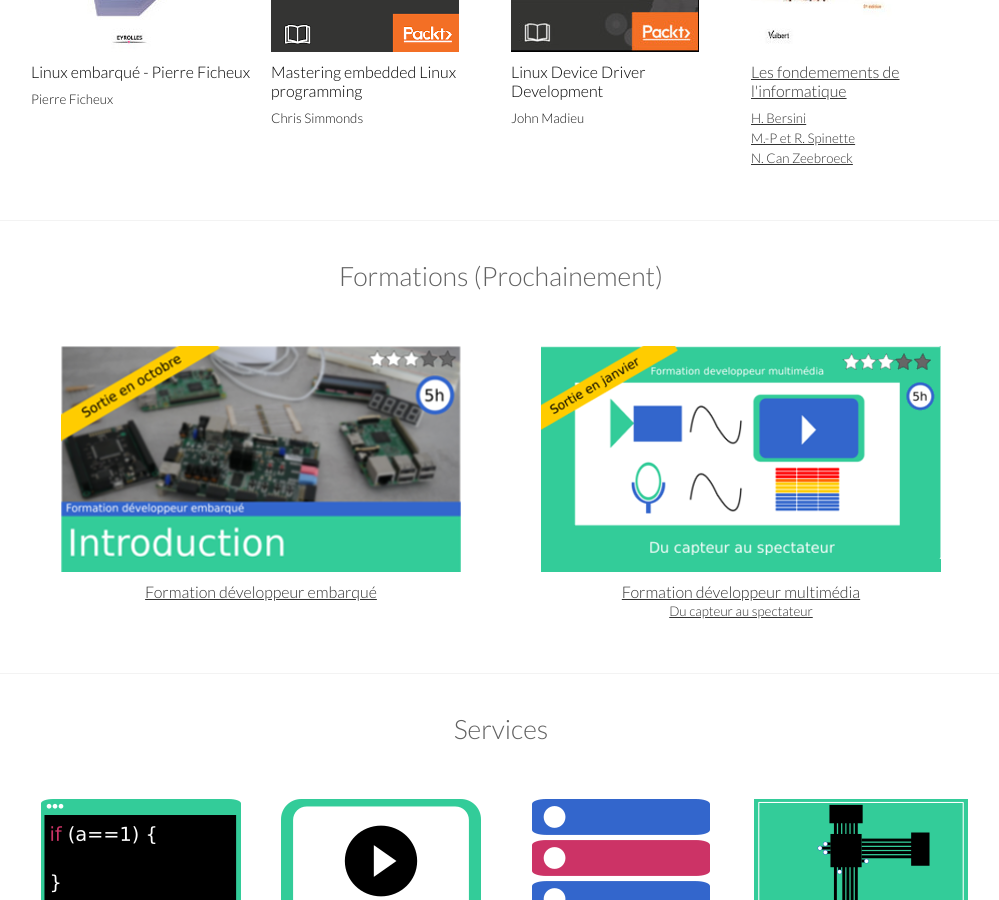
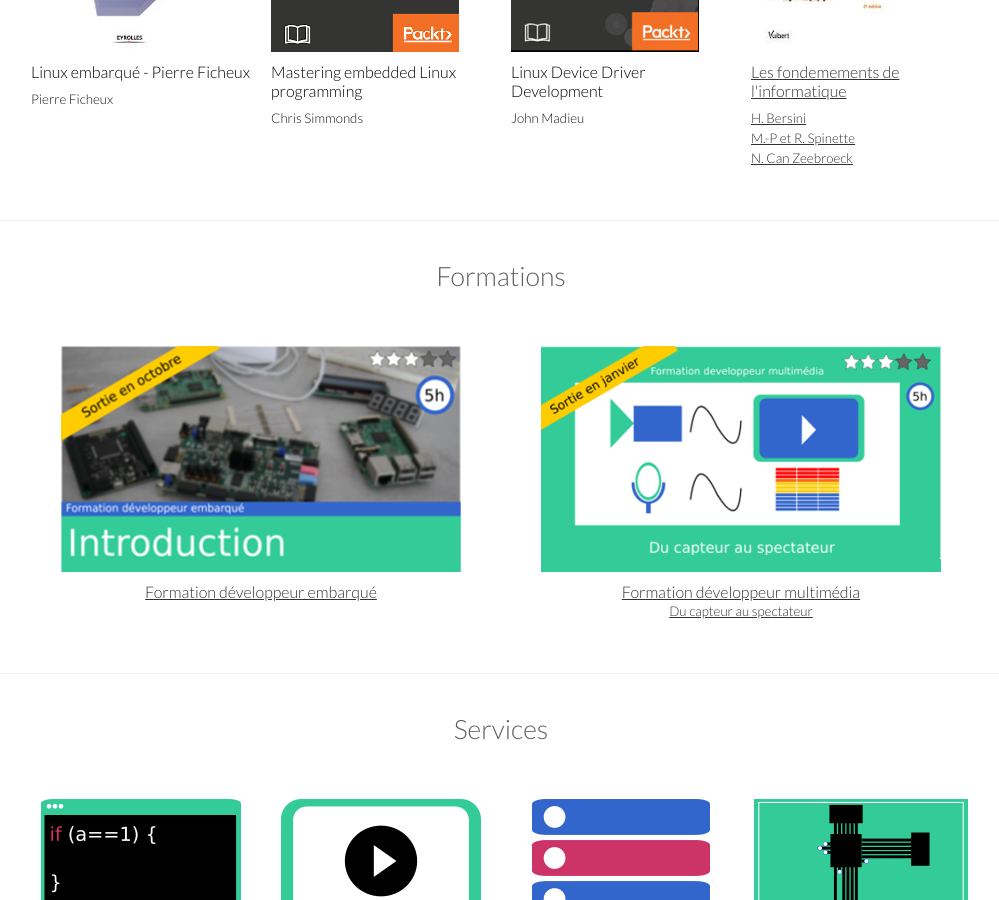
Before and after one commit to ludovic-bouguerra/site, a Jekyll site: the page built from index.md, in a window 1280 px wide and 900 px high, scrolled down 705 px. Shown: the whole window, without its empty margins (139-1138 px from the left). Built offline with Jekyll 4.4.1, drawn with Linux system fonts in a browser that asks for light colours.

```diff
--- a/_layouts/home.html
+++ b/_layouts/home.html
@@ -38,7 +38,7 @@
     <hr />
     <section id="formations">
       <div class="container">
-        <div class="sixteen columns"><h1>Formations (Prochainement)</h1></div>
+        <div class="sixteen columns"><h1>Formations</h1></div>
 
         <div class="eight columns">
 
```
